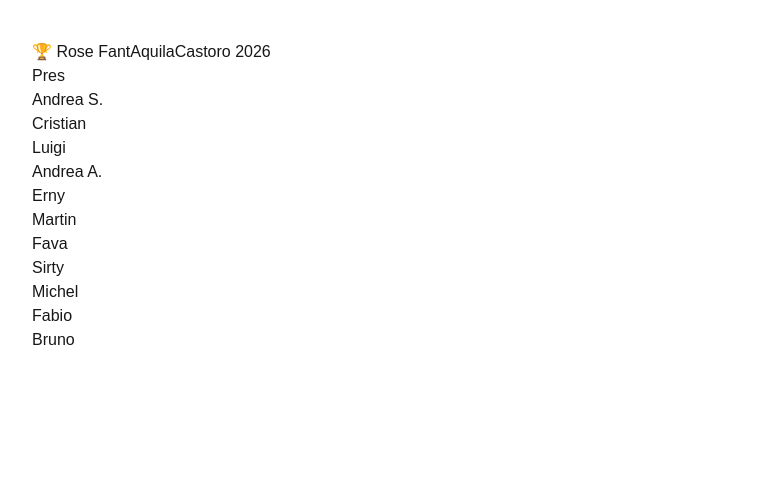
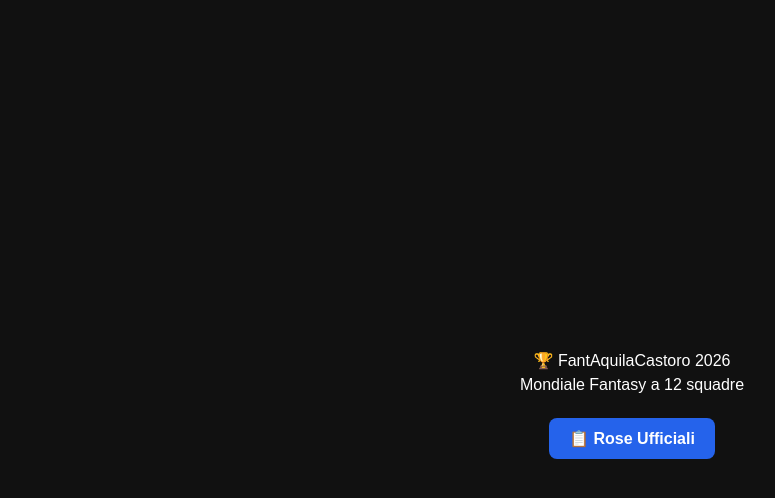
Before and after one commit to sixtoelevenent-arch/fantaaquilacastoro, a Next.js app: page /rose in a window 1280 px wide. Shown: the top 498 px of the page, without its empty margins (8-783 px from the left). Built offline with nearby package versions, Linux system fonts and the light colour scheme.

Commit message:
Aggiunto pulsante rose ufficiali

```diff
--- a/app/rose/page.tsx
+++ b/app/rose/page.tsx
@@ -1,32 +1,37 @@
-const squadre = [
-  "Pres",
-  "Andrea S.",
-  "Cristian",
-  "Luigi",
-  "Andrea A.",
-  "Erny",
-  "Martin",
-  "Fava",
-  "Sirty",
-  "Michel",
-  "Fabio",
-  "Bruno",
-];
+export default function Home() {
+  return (
+    <main
+      style={{
+        minHeight: "100vh",
+        display: "flex",
+        flexDirection: "column",
+        alignItems: "center",
+        justifyContent: "center",
+        background: "#111",
+        color: "white",
+        textAlign: "center",
+        padding: "20px",
+      }}
+    >
+      <h1>🏆 FantAquilaCastoro 2026</h1>
 
-export default function RosePage() {
-  return (
-    <main style={{ padding: 40 }}>
-      <h1>🏆 Rose FantAquilaCastoro 2026</h1>
+      <p>Mondiale Fantasy a 12 squadre</p>
 
-      <ul>
-        {squadre.map((squadra) => (
-          <li key={squadra}>
-            <a href={`/rose/${encodeURIComponent(squadra)}`}>
-              {squadra}
-            </a>
-          </li>
-        ))}
-      </ul>
+      <div style={{ marginTop: "30px" }}>
+        <a
+          href="/rose-ufficiali.html"
+          style={{
+            padding: "12px 20px",
+            background: "#2563eb",
+            color: "white",
+            textDecoration: "none",
+            borderRadius: "8px",
+            fontWeight: "bold",
+          }}
+        >
+          📋 Rose Ufficiali
+        </a>
+      </div>
     </main>
   );
 }
```
